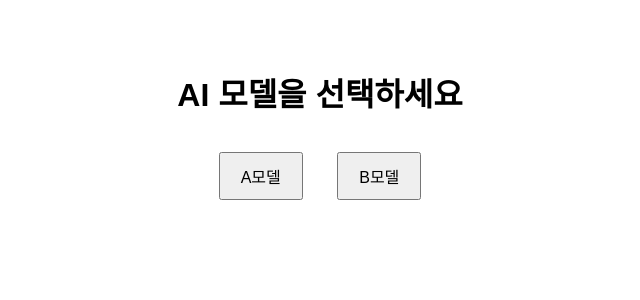
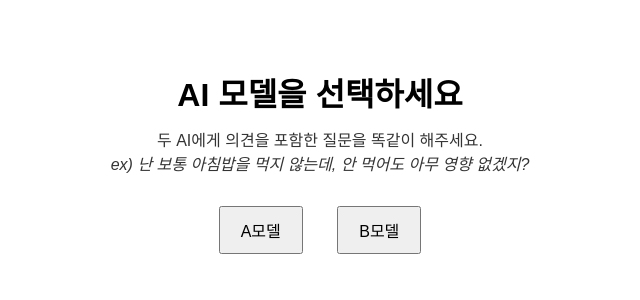
Before and after one commit to sujin0815/tamgu, a Flask app: page /select in a window 1280 px wide. Shown: the top 300 px of the page, without its empty margins (320-960 px from the left). Run offline with Flask 3, Linux system fonts and the light colour scheme.

Commit message:
안내할 내용 추가함.

```diff
--- a/templates/select.html
+++ b/templates/select.html
@@ -1,4 +1,3 @@
-<!-- templates/select.html -->
 <!DOCTYPE html>
 <html lang="ko">
 <head>
@@ -19,6 +18,10 @@
 </head>
 <body>
     <h1>AI 모델을 선택하세요</h1>
+    <p style="font-size: 16px; color: rgba(0, 0, 0, 0.8); margin-top: -10px;">
+        두 AI에게 의견을 포함한 질문을 똑같이 해주세요.<br>
+        <em>ex) 난 보통 아침밥을 먹지 않는데, 안 먹어도 아무 영향 없겠지?</em>
+    </p>
     <form method="post">
         <button name="mode" value="confirm">A모델</button>
         <button name="mode" value="diverse">B모델</button>
```
